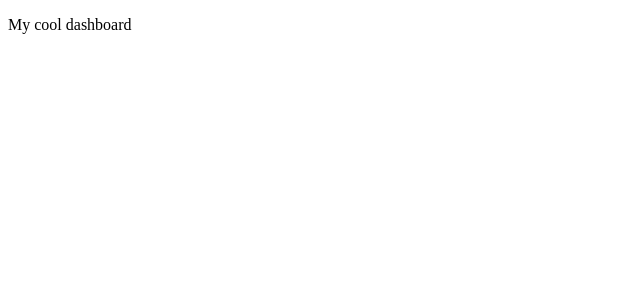
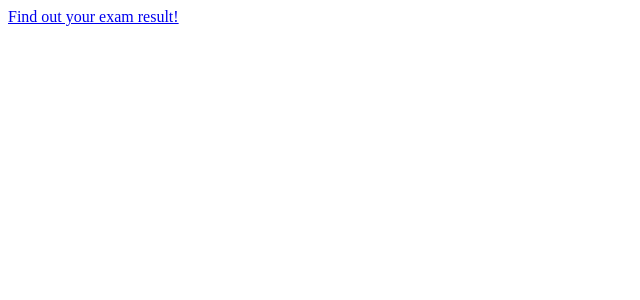
Before and after one commit to dvalentina/protected-dashboard, a React (Create React App) app in the folder front-end/: page / in a window 1280 px wide. Shown: the top 300 px of the page, without its empty margins (0-640 px from the left). Built offline with nearby package versions, Linux system fonts and the light colour scheme.

Commit message:
Some initial routing

```diff
--- a/front-end/src/components/App.jsx
+++ b/front-end/src/components/App.jsx
@@ -1,8 +1,18 @@
 import React from 'react';
+import { Link, Route, Routes } from 'react-router-dom';
+
+import ExamCard from './ExamCard.tsx';
+import LoginPage from './LoginPage.tsx';
+
 
 function App() {
   return (
-    <p>My cool dashboard</p>
+    <Routes>
+      <Route path='/' element={<Link to="/exam">Find out your exam result!</Link>} />
+      <Route path='/login' element={<LoginPage />} />
+      <Route path='/exam' element={<ExamCard />} />
+      <Route path='*' element={<p>Nothing here</p>} />
+    </Routes>
   );
 }
 
--- /dev/null
+++ b/front-end/src/components/ExamCard.tsx
@@ -0,0 +1,9 @@
+import React from 'react';
+
+function ExamCard() {
+    return(
+        <div id="exam-card">Exam Card</div>
+    );
+}
+
+export default ExamCard;
--- /dev/null
+++ b/front-end/src/components/LoginPage.tsx
@@ -0,0 +1,9 @@
+import React from 'react';
+
+function LoginPage() {
+    return(
+        <div id="login-page">Login Page</div>
+    );
+}
+
+export default LoginPage;
--- a/front-end/src/index.js
+++ b/front-end/src/index.jsx
@@ -1,5 +1,6 @@
 import React from 'react';
 import ReactDOM from 'react-dom/client';
+import { BrowserRouter } from 'react-router-dom';
 
 import App from './components/App.jsx';
 
@@ -7,6 +8,8 @@ const root = ReactDOM.createRoot(document.getElementById('root'));
 
 root.render(
   <React.StrictMode>
-    <App />
+    <BrowserRouter>
+      <App />
+    </BrowserRouter>
   </React.StrictMode>
 );
```
